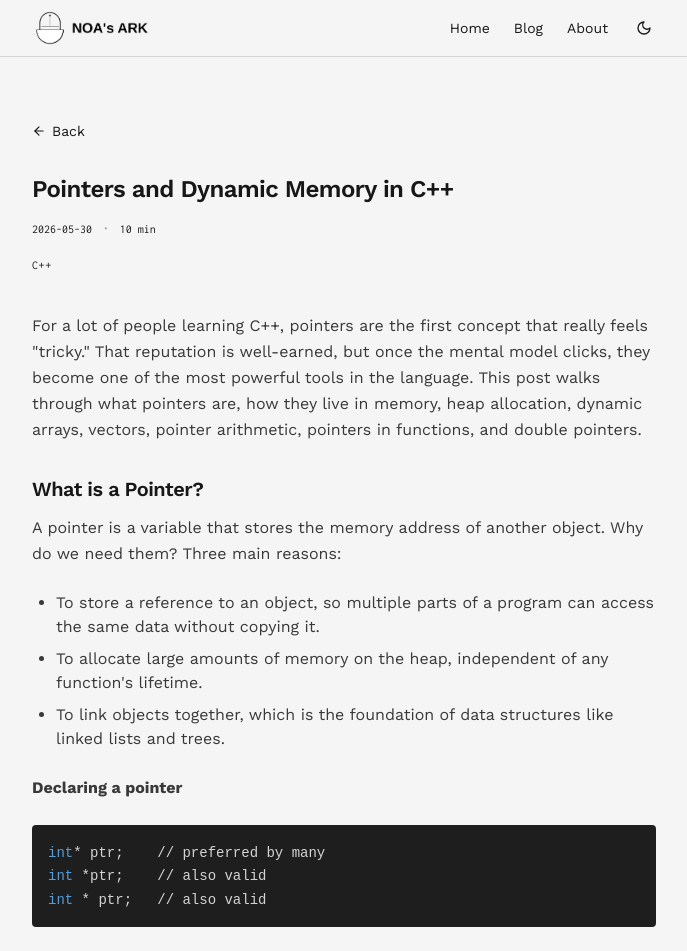
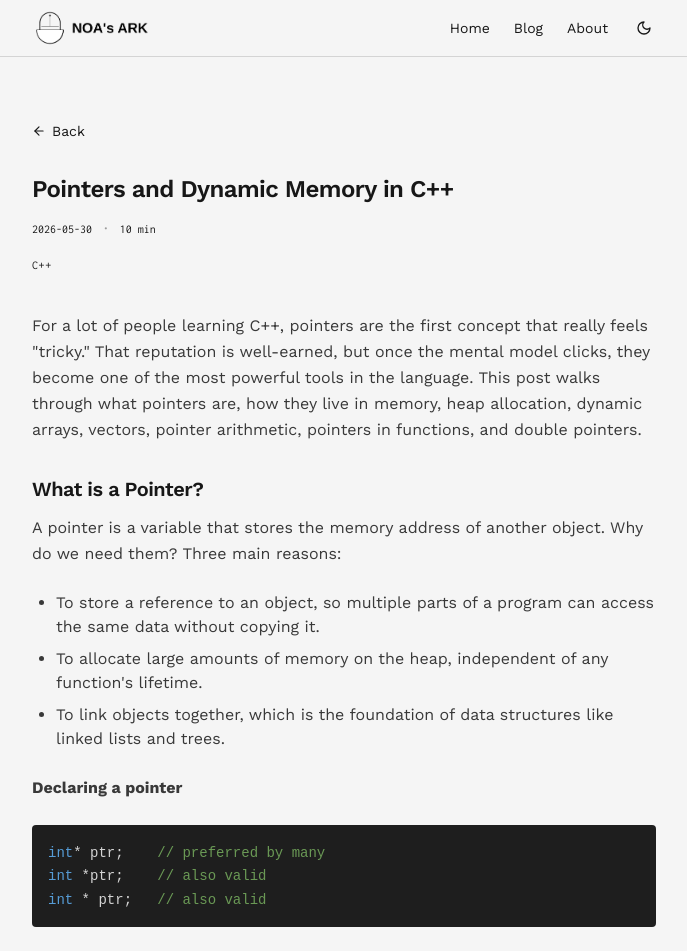
Before and after one commit to n0as-ark/logbook, a React (Vite) app: page /logbook/blog/pointers-and-dynamic-memory-in-cpp in a window 1280 px wide. Shown: the top 951 px of the page, without its empty margins (296-983 px from the left). Built offline with nearby package versions, Linux system fonts and the light colour scheme; the HTML template or start-up script is replaced by a standard one.

Commit message:
Update BlogPost.tsx

```diff
--- a/src/pages/BlogPost.tsx
+++ b/src/pages/BlogPost.tsx
@@ -57,6 +57,7 @@ const BlogPost = () => {
           l = l.replace(/\b(string|vector|array|auto)\b/g, '<span style="color:#4EC9B0">$1</span>');
           l = l.replace(/\b([a-z_][a-z0-9_]*)\s*(?=\()/g, '<span style="color:#DCDCAA">$1</span>');
           l = l.replace(/\b(\d+)\b/g, '<span style="color:#B5CEA8">$1</span>');
+          l = l.replace(/(\/\/.*)$/, '<span style="color:#6A9955">$1</span>');
         }
 
         return l;
```
